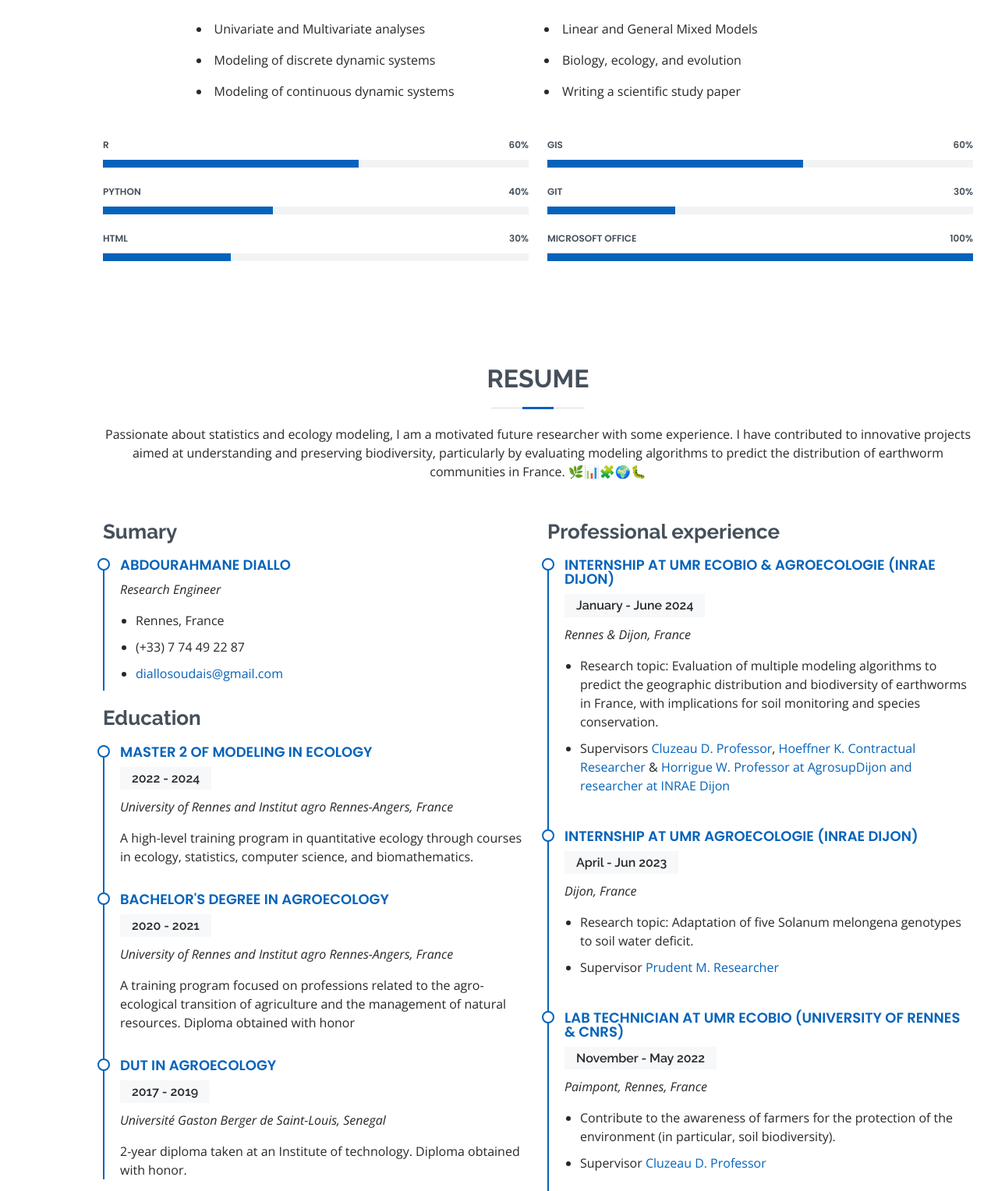
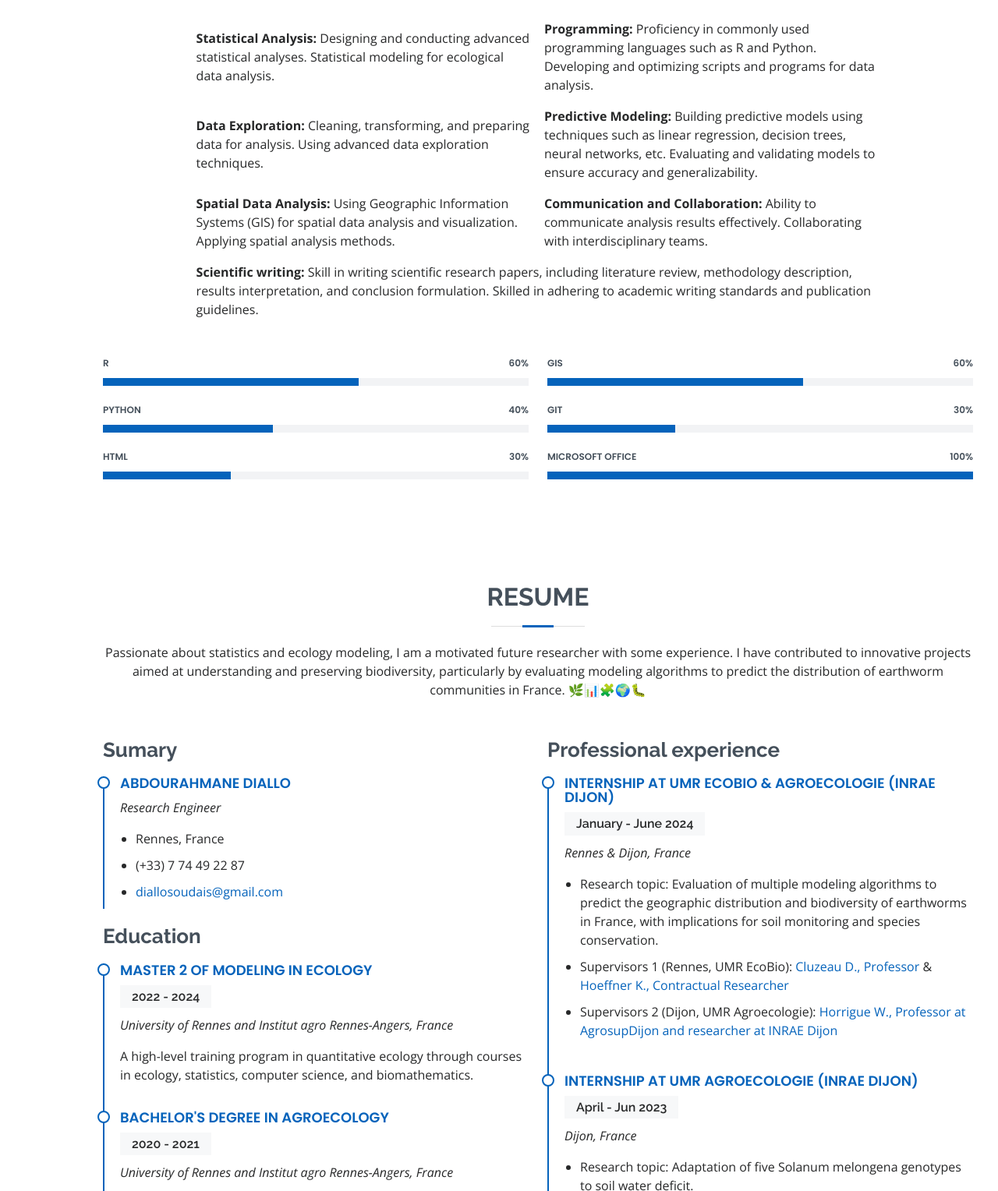
Before and after one commit to diallo-abdou/diallo-abdou.github.io, a plain HTML site: page index.html in a window 1280 px wide. Shown: the part 1561-3089 px from the top of the page at 78% size. Drawn offline with nearby package versions, Linux system fonts and the light colour scheme.

Commit message:
update skils

```diff
--- a/index.html
+++ b/index.html
@@ -53,7 +53,7 @@
         <li><a href="#about" class="nav-link scrollto"><i class="bx bx-user"></i> <span>About</span></a></li>
         <li><a href="#resume" class="nav-link scrollto"><i class="bx bx-file-blank"></i> <span>Resume</span></a></li>
         <!--<li><a href="#portfolio" class="nav-link scrollto"><i class="bx bx-book-content"></i> <span>Portfolio</span></a></li> -->
-        <li><a href="#Scientific production" class="nav-link scrollto"><i class="bx bx-server"></i> <span> Scientific production</span></a></li>
+        <li><a href="#Scientific_production" class="nav-link scrollto"><i class="bx bx-server"></i> <span> Scientific production</span></a></li>
         <li><a href="#contact" class="nav-link scrollto"><i class="bx bx-envelope"></i> <span>Contact</span></a></li>
       </ul>
     </nav><!-- .nav-menu -->
@@ -192,23 +192,31 @@
     <section id="skills" class="skills section-bg">
       <div class="container" data-aos="fade-up">
 
+
         <div class="section-title">
           <h2>Skills</h2>
           <table class="skills-table">
               <tr>
-              <td style="width: 50%;"><li>Univariate and Multivariate analyses</li></td>
-              <td style="width: 50%;"><li>Linear and General Mixed Models</li></td>
+                  <td style="width: 50%;"><b>Statistical Analysis:</b> Designing and conducting advanced statistical analyses. Statistical modeling for ecological data analysis.</td>
+                  <td style="width: 50%;"><b>Programming:</b> Proficiency in commonly used programming languages such as R and Python. Developing and optimizing scripts and programs for data analysis.</td>
               </tr>
               <tr>
-              <td><li>Modeling of discrete dynamic systems</li></td>
-              <td><li>Biology, ecology, and evolution </li></td>
+                  <td><b>Data Exploration:</b> Cleaning, transforming, and preparing data for analysis. Using advanced data exploration techniques.</td>
+                  <td><b>Predictive Modeling:</b> Building predictive models using techniques such as linear regression, decision trees, neural networks, etc. Evaluating and validating models to ensure accuracy and generalizability.</td>
               </tr>
               <tr>
-              <td><li>Modeling of continuous dynamic systems </li></td>
-              <td><li>Writing a scientific study paper </li></td>
+                  <td><b>Spatial Data Analysis:</b> Using Geographic Information Systems (GIS) for spatial data analysis and visualization. Applying spatial analysis methods.</td>
+                  <td><b>Communication and Collaboration:</b> Ability to communicate analysis results effectively. Collaborating with interdisciplinary teams.</td>
+              </tr>
+              <tr>
+                  <td colspan="2"><b>Scientific writing:</b> Skill in writing scientific research papers, including literature review,
+                    methodology description, results interpretation, and conclusion formulation.
+                    Skilled in adhering to academic writing standards and publication guidelines.</td>
               </tr>
           </table>
       </div>
+
+
 
         <div class="row skills-content">
 
@@ -324,12 +332,13 @@
               <ul>
                 <li>Research topic: Evaluation of multiple modeling algorithms to predict the geographic distribution and
                   biodiversity of earthworms in France, with implications for soil monitoring and species conservation.</li>
-                  <li>Supervisors <a href="https://ecobio.univ-rennes.fr/en/interlocutors/daniel-cluzeau" target="_blank">
-                    Cluzeau D. Professor</a>,
-                  <a href="https://ecobio.univ-rennes.fr/interlocuteurs/kevin-hoeffner"target="_blank">Hoeffner K. Contractual Researcher</a>
-                  &
+                  <li>Supervisors 1 (Rennes, UMR EcoBio): <a href="https://ecobio.univ-rennes.fr/en/interlocutors/daniel-cluzeau" target="_blank">
+                    Cluzeau D., Professor</a> &
+                  <a href="https://ecobio.univ-rennes.fr/interlocuteurs/kevin-hoeffner"target="_blank"> Hoeffner K., Contractual Researcher</a>
+                  </li>
+                    <li>Supervisors 2 (Dijon, UMR Agroecologie):
                     <a href="https://www.linkedin.com/in/walid-horrigue-8a263692/"
-                    target="_blank">Horrigue W. Professor at AgrosupDijon and researcher at INRAE Dijon</a></li>
+                      target="_blank">Horrigue W., Professor at AgrosupDijon and researcher at INRAE Dijon</a></li>
               </ul>
             </div>
             <div class="resume-item">
@@ -338,9 +347,8 @@
               <p><em>Dijon, France </em></p>
               <ul>
                 <li>Research topic: Adaptation of five Solanum melongena genotypes to soil water deficit.</li>
-                <li>Supervisor <a href="https://www6.dijon.inrae.fr/umragroecologie/Poles-de-Recherches/
-                  Determinismes-Genetiques-et-Environnementaux-de-l-Adaptation-des-Plantes/FICHES-PERSO/PRUDENT-Marion"
-                  target="_blank">Prudent M. Researcher</a></li>
+                <li>Supervisor <a href="https://www6.dijon.inrae.fr/umragroecologie/Poles-de-Recherches/Determinismes-Genetiques-et-Environnementaux-de-l-Adaptation-des-Plantes/FICHES-PERSO/PRUDENT-Marion"
+                  target="_blank">Prudent M., Researcher</a></li>
               </ul>
             </div>
             <div class="resume-item">
@@ -350,7 +358,7 @@
               <ul>
                 <li>Contribute to the awareness of farmers for the protection of the environment (in particular, soil biodiversity).</li>
                 <li>Supervisor <a href="https://ecobio.univ-rennes.fr/en/interlocutors/daniel-cluzeau" target="_blank">
-                  Cluzeau D. Professor</a></li>
+                  Cluzeau D., Professor</a></li>
               </ul>
             </div>
             <div class="resume-item">
@@ -359,7 +367,7 @@
               <p><em>Paimpont, Rennes, France </em></p>
               <ul>
                 <li>Research topic: study of the effects of agricultural practices on earthworm communities in Brittany. </li>
-                <li>Supervisor <a href="https://ecobio.univ-rennes.fr/interlocuteurs/kevin-hoeffner"target="_blank">Hoeffner K. Contractual Researcher</a></li>
+                <li>Supervisor <a href="https://ecobio.univ-rennes.fr/interlocuteurs/kevin-hoeffner"target="_blank">Hoeffner K., Contractual Researcher</a></li>
               </ul>
             </div>
           </div>
@@ -523,7 +531,7 @@
     <!-- End Portfolio Section -->
 
     <!-- ======= SCIENTIFIC PRODUCTION  Section ======= -->
-    <section id="services" class="services">
+    <section id="Scientific_production" class="Scientific_production">
       <div class="container" data-aos="fade-up">
 
         <div class="section-title">
```
Lines whose indentation alone changed are shown as unchanged.
